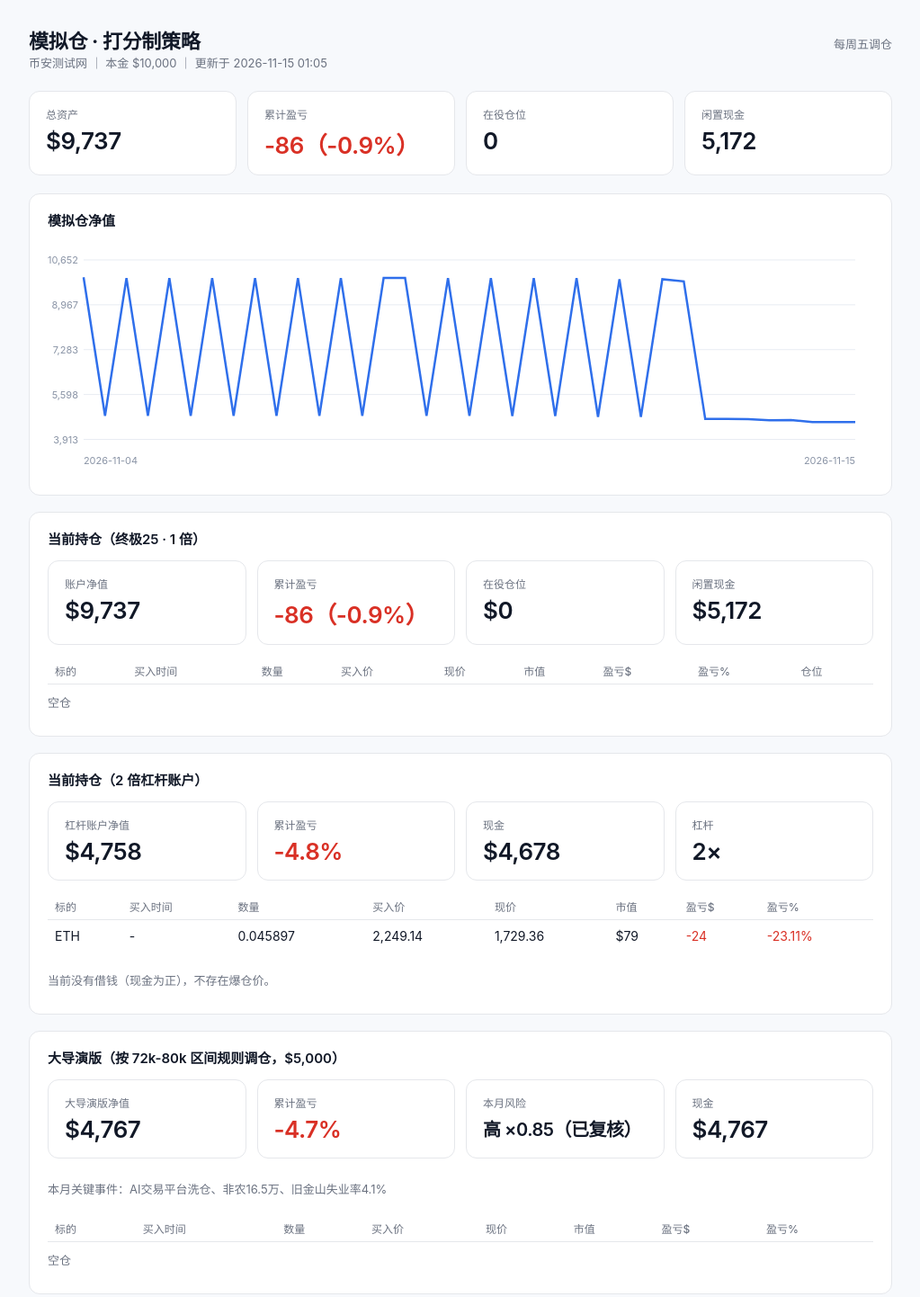
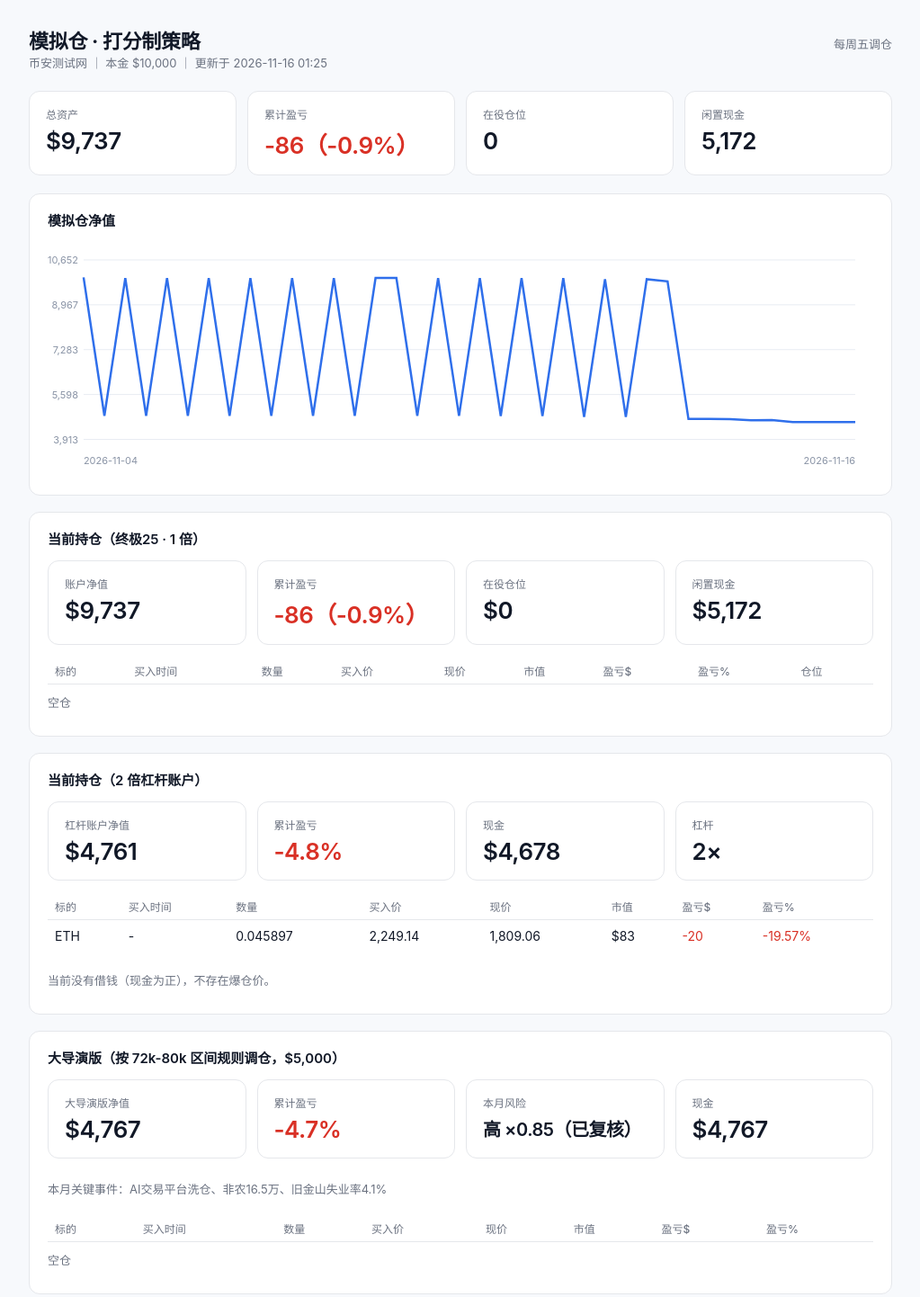
Before and after one commit to Desmondxiao123/trading-page, a plain HTML site: page index.html in a window 1280 px wide. Shown: the top 1442 px of the page at 90% size, without its empty margins (128-1151 px from the left). Drawn offline with Linux system fonts and the light colour scheme.

Commit message:
update dashboard

```diff
--- a/index.html
+++ b/index.html
@@ -30,7 +30,7 @@ footer{color:var(--muted);font-size:12px;margin-top:26px;text-align:center}
 </style></head><body><div class="wrap">
 <header>
   <div><h1>模拟仓 · 打分制策略</h1>
-  <div class="sub">币安测试网 ｜ 本金 $10,000 ｜ 更新于 2026-11-15 01:05</div></div>
+  <div class="sub">币安测试网 ｜ 本金 $10,000 ｜ 更新于 2026-11-16 01:25</div></div>
   <div class="sub">每周五调仓</div>
 </header>
 
@@ -41,7 +41,7 @@ footer{color:var(--muted);font-size:12px;margin-top:26px;text-align:center}
   <div class="kpi"><div class="l">闲置现金</div><div class="v">5,172</div></div>
 </div>
 
-<div class="card"><h2>模拟仓净值</h2><svg viewBox='0 0 920 260' width='100%' style='max-width:920px'><line x1='40' y1='20.0' x2='900' y2='20.0' stroke='#e8ecf2'/><text x='34' y='24.0' text-anchor='end' font-size='11' fill='#8a94a6'>10,652</text><line x1='40' y1='70.0' x2='900' y2='70.0' stroke='#e8ecf2'/><text x='34' y='74.0' text-anchor='end' font-size='11' fill='#8a94a6'>8,967</text><line x1='40' y1='120.0' x2='900' y2='120.0' stroke='#e8ecf2'/><text x='34' y='124.0' text-anchor='end' font-size='11' fill='#8a94a6'>7,283</text><line x1='40' y1='170.0' x2='900' y2='170.0' stroke='#e8ecf2'/><text x='34' y='174.0' text-anchor='end' font-size='11' fill='#8a94a6'>5,598</text><line x1='40' y1='220.0' x2='900' y2='220.0' stroke='#e8ecf2'/><text x='34' y='224.0' text-anchor='end' font-size='11' fill='#8a94a6'>3,913</text><polyline points='40.0,39.4 63.9,193.7 87.8,40.2 111.7,193.7 135.6,40.2 159.4,193.7 183.3,40.2 207.2,193.7 231.1,40.2 255.0,193.7 278.9,40.2 302.8,193.7 326.7,40.2 350.6,193.7 374.4,40.2 398.3,40.2 422.2,193.7 446.1,40.2 470.0,193.8 493.9,40.3 517.8,193.9 541.7,40.4 565.6,193.9 589.4,40.4 613.3,194.9 637.2,41.5 661.1,195.0 685.0,41.5 708.9,43.9 732.8,197.3 756.7,197.3 780.6,197.4 804.4,198.7 828.3,198.4 852.2,200.6 876.1,200.6 900.0,200.6' fill='none' stroke='#2f6feb' stroke-width='2.5'/><text x='40' y='248' font-size='11' fill='#8a94a6'>2026-11-04</text><text x='900' y='248' text-anchor='end' font-size='11' fill='#8a94a6'>2026-11-15</text></svg></div>
+<div class="card"><h2>模拟仓净值</h2><svg viewBox='0 0 920 260' width='100%' style='max-width:920px'><line x1='40' y1='20.0' x2='900' y2='20.0' stroke='#e8ecf2'/><text x='34' y='24.0' text-anchor='end' font-size='11' fill='#8a94a6'>10,652</text><line x1='40' y1='70.0' x2='900' y2='70.0' stroke='#e8ecf2'/><text x='34' y='74.0' text-anchor='end' font-size='11' fill='#8a94a6'>8,967</text><line x1='40' y1='120.0' x2='900' y2='120.0' stroke='#e8ecf2'/><text x='34' y='124.0' text-anchor='end' font-size='11' fill='#8a94a6'>7,283</text><line x1='40' y1='170.0' x2='900' y2='170.0' stroke='#e8ecf2'/><text x='34' y='174.0' text-anchor='end' font-size='11' fill='#8a94a6'>5,598</text><line x1='40' y1='220.0' x2='900' y2='220.0' stroke='#e8ecf2'/><text x='34' y='224.0' text-anchor='end' font-size='11' fill='#8a94a6'>3,913</text><polyline points='40.0,39.4 63.2,193.7 86.5,40.2 109.7,193.7 133.0,40.2 156.2,193.7 179.5,40.2 202.7,193.7 225.9,40.2 249.2,193.7 272.4,40.2 295.7,193.7 318.9,40.2 342.2,193.7 365.4,40.2 388.6,40.2 411.9,193.7 435.1,40.2 458.4,193.8 481.6,40.3 504.9,193.9 528.1,40.4 551.4,193.9 574.6,40.4 597.8,194.9 621.1,41.5 644.3,195.0 667.6,41.5 690.8,43.9 714.1,197.3 737.3,197.3 760.5,197.4 783.8,198.7 807.0,198.4 830.3,200.6 853.5,200.6 876.8,200.6 900.0,200.6' fill='none' stroke='#2f6feb' stroke-width='2.5'/><text x='40' y='248' font-size='11' fill='#8a94a6'>2026-11-04</text><text x='900' y='248' text-anchor='end' font-size='11' fill='#8a94a6'>2026-11-16</text></svg></div>
 
 <div class="card"><h2>当前持仓（终极25 · 1 倍）</h2>
 <div class="kpis" style="margin-bottom:14px">
@@ -53,7 +53,7 @@ footer{color:var(--muted);font-size:12px;margin-top:26px;text-align:center}
 <table><tr><th>标的</th><th>买入时间</th><th>数量</th><th>买入价</th><th>现价</th><th>市值</th><th>盈亏$</th><th>盈亏%</th><th>仓位</th></tr><tr><td colspan='9' class='muted'>空仓</td></tr></table>
 </div>
 
-<div class="card"><h2>当前持仓（2 倍杠杆账户）</h2><div class='kpis' style='margin-bottom:14px'><div class='kpi'><div class='l'>杠杆账户净值</div><div class='v'>$4,758</div></div><div class='kpi'><div class='l'>累计盈亏</div><div class='v down'>-4.8%</div></div><div class='kpi'><div class='l'>现金</div><div class='v'>$4,678</div></div><div class='kpi'><div class='l'>杠杆</div><div class='v'>2×</div></div></div><table><tr><th>标的</th><th>买入时间</th><th>数量</th><th>买入价</th><th>现价</th><th>市值</th><th>盈亏$</th><th>盈亏%</th></tr><tr><td>ETH</td><td>-</td><td>0.045897</td><td>2,249.14</td><td>1,729.36</td><td>$79</td><td class='down'>-24</td><td class='down'>-23.11%</td></tr></table><div class='muted' style='margin-top:12px'>当前没有借钱（现金为正），不存在爆仓价。</div></div>
+<div class="card"><h2>当前持仓（2 倍杠杆账户）</h2><div class='kpis' style='margin-bottom:14px'><div class='kpi'><div class='l'>杠杆账户净值</div><div class='v'>$4,761</div></div><div class='kpi'><div class='l'>累计盈亏</div><div class='v down'>-4.8%</div></div><div class='kpi'><div class='l'>现金</div><div class='v'>$4,678</div></div><div class='kpi'><div class='l'>杠杆</div><div class='v'>2×</div></div></div><table><tr><th>标的</th><th>买入时间</th><th>数量</th><th>买入价</th><th>现价</th><th>市值</th><th>盈亏$</th><th>盈亏%</th></tr><tr><td>ETH</td><td>-</td><td>0.045897</td><td>2,249.14</td><td>1,809.06</td><td>$83</td><td class='down'>-20</td><td class='down'>-19.57%</td></tr></table><div class='muted' style='margin-top:12px'>当前没有借钱（现金为正），不存在爆仓价。</div></div>
 
 <div class="card"><h2>大导演版（按 72k-80k 区间规则调仓，$5,000）</h2><div class='kpis' style='margin-bottom:14px'><div class='kpi'><div class='l'>大导演版净值</div><div class='v'>$4,767</div></div><div class='kpi'><div class='l'>累计盈亏</div><div class='v down'>-4.7%</div></div><div class='kpi'><div class='l'>本月风险</div><div class='v' style='font-size:20px'>高 ×0.85（已复核）</div></div><div class='kpi'><div class='l'>现金</div><div class='v'>$4,767</div></div></div><div class='muted' style='margin-bottom:10px'>本月关键事件：AI交易平台洗仓、非农16.5万、旧金山失业率4.1%</div><table><tr><th>标的</th><th>买入时间</th><th>数量</th><th>买入价</th><th>现价</th><th>市值</th><th>盈亏$</th><th>盈亏%</th></tr><tr><td colspan='8' class='muted'>空仓</td></tr></table></div>
 
```
